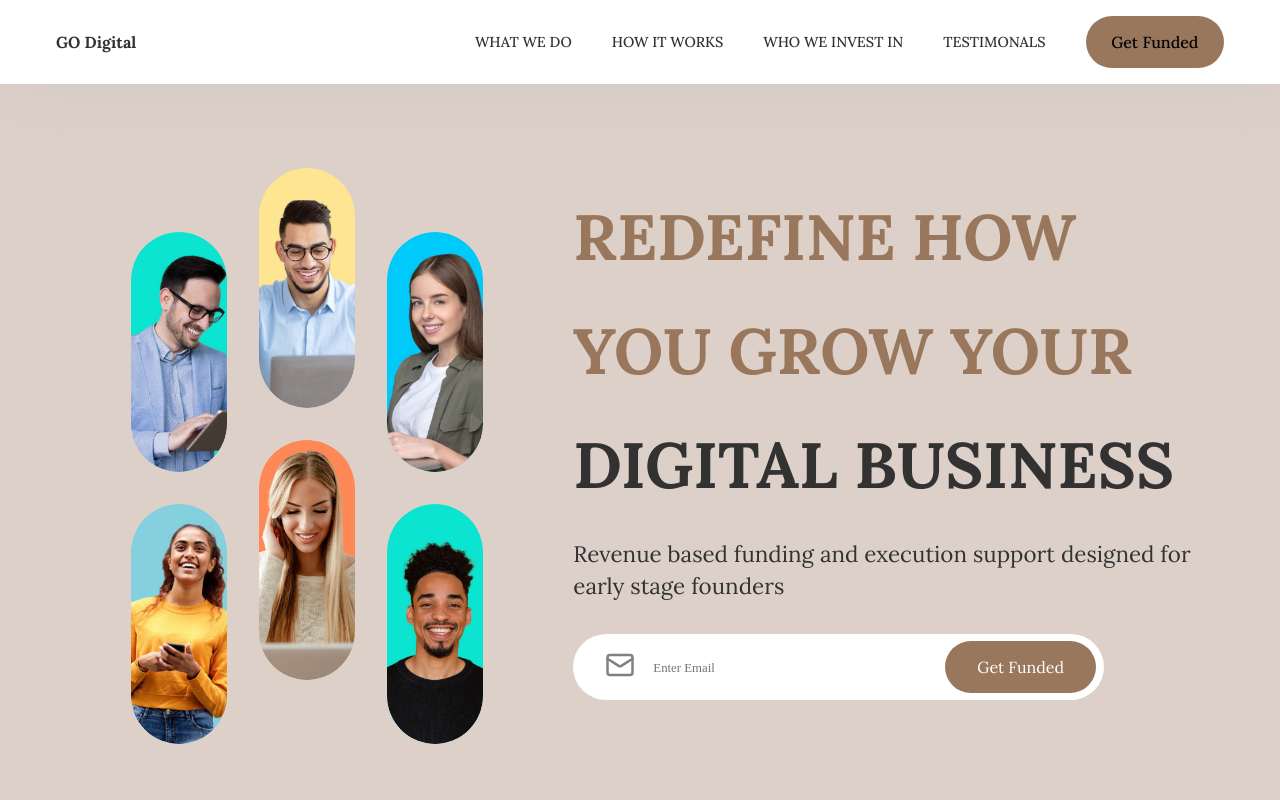
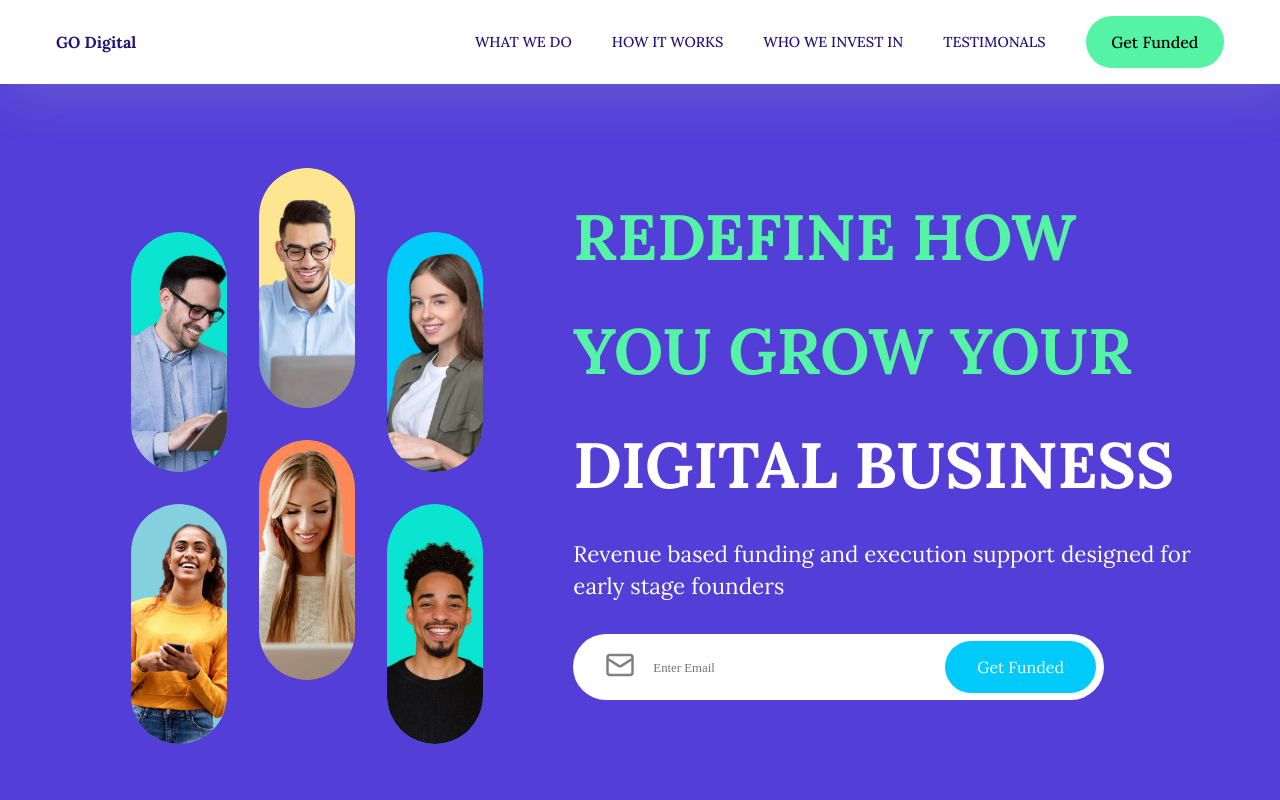
Before and after one commit to Elijahlekomo/Digital-Business, a Next.js app: page / in a window 1280 px wide. Shown: the top 800 px of the page. Built offline with nearby package versions, Linux system fonts and the light colour scheme; grey boxes are pictures that could not be loaded.

Commit message:
Change global css root color scheme

```diff
--- a/app/globals.css
+++ b/app/globals.css
@@ -1,3 +1,22 @@
+
+:root {
+  --dark-bg: #000;
+  --light-bg: #f6f7fb;
+  --primary-color: #533fd7;
+  --secondary-color: #00caf9;
+  --third-color: #54f3a6;
+  --fourth-color: #fee590;
+  --text-color: #867eb5;
+  --text-secondary: #554b92;
+  --text-color-dark: #12183f;
+  --text-color-light: #fcf3d4;
+  --title-color: #221577;
+  --border-color: #6a55f8;
+  --border-color-dark: #27263a;
+  --border-color-light: #6a55f8;
+  --shadow: 10px 12px 48px rgba(181, 187, 203, 0.206);
+}
+
 /*
 :root {
   --dark-bg: #000;
@@ -17,7 +36,7 @@
   --shadow: 10px 12px 48px rgba(181, 187, 203, 0.206);
 } */
 
-:root {
+/* :root {
   --dark-bg: #000;
   --light-bg: #f6f7fb;
   --primary-color: #DDD0C8;
@@ -33,7 +52,7 @@
   --border-color-dark: #27263a;
   --border-color-light: #323232;
   --shadow: 10px 12px 48px rgba(181, 187, 203, 0.206);
-}
+} */
 
 html {
   box-sizing: border-box;
--- a/src/components/Hero/Hero.css
+++ b/src/components/Hero/Hero.css
@@ -84,11 +84,13 @@
 }
 .h-title > :nth-child(3)
 {
-    color: #323232;
+    /* color: #323232; */
+    color: white;
 }
 
 .h-des{
-    color: #323232;
+    /* color: #323232; */
+    color: white;
     font-size: 1.4rem;
     line-height: 2rem;
 }
```
